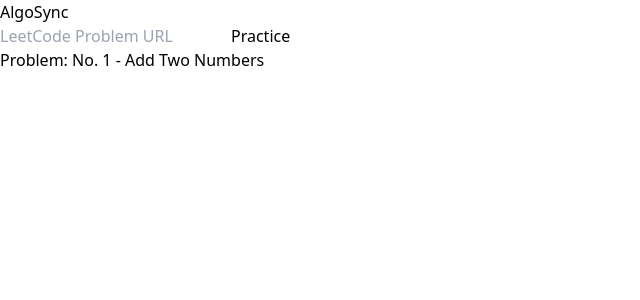
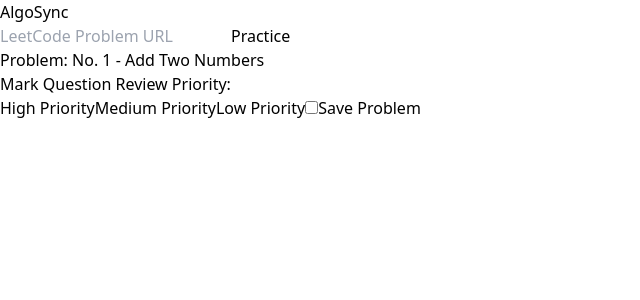
Before and after one commit to AlgoSync/algosync, a React app in the folder client/: page /app in a window 1280 px wide. Shown: the top 300 px of the page, without its empty margins (0-640 px from the left). Built offline with nearby package versions, Linux system fonts and the light colour scheme.

Commit message:
wrote everything to submit problem info up to API call

```diff
--- a/client/package.json
+++ b/client/package.json
@@ -13,6 +13,7 @@
   "dependencies": {
     "@reduxjs/toolkit": "^1.9.5",
     "axios": "^1.4.0",
+    "postcss-loader": "^7.3.3",
     "react": "^18.2.0",
     "react-dom": "^18.2.0",
     "react-redux": "^8.1.2",
--- a/client/src/App.jsx
+++ b/client/src/App.jsx
@@ -3,6 +3,7 @@
 import { Login } from "./components/login";
 import { Signup } from "./components/Signup";
 import { Route, Routes, BrowserRouter } from "react-router-dom";
+// import { History } from "./components/History";
 
 const App = () => {
   return (
@@ -15,6 +16,7 @@
           <Route path="/" element={<Login />} />
           <Route path="/signup" element={<Signup />} />
           <Route path="/app" element={<ProblemDisplay />} />
+          {/* <Route path="/history" element={<History />} /> */}
         </Routes>
       </BrowserRouter>
     </div>
--- /dev/null
+++ b/client/src/components/CardStack.jsx
@@ -0,0 +1,9 @@
+import React from "react";
+
+export const CardStack = () => {
+
+
+  render (
+
+  );
+};
--- /dev/null
+++ b/client/src/components/History.jsx
@@ -0,0 +1,17 @@
+import React from "react";
+
+export const History = () => {
+  render (
+    <div>
+      <section>
+        <div className="history-heading-container">
+          <h1>AlgoSync</h1>
+        </div>
+        <div>
+          <button>All Problems</button>
+        </div>
+        <div className="flashcard-bundles"></div>
+      </section>
+    </div>
+  );
+};
--- a/client/src/components/Signup.jsx
+++ b/client/src/components/Signup.jsx
@@ -22,6 +22,7 @@
     }
 
     // ADD API CALL AND VALIDATION   HERE
+
     dispatch(login(email.current));
     navigate("/app");
   };
--- a/client/src/components/problemDisplay.jsx
+++ b/client/src/components/problemDisplay.jsx
@@ -1,11 +1,16 @@
-import React, { useRef } from "react";
+import React, { useRef, useState } from "react";
+import { useNavigate } from "react-router-dom";
 import { useSelector, useDispatch } from "react-redux";
 import { setProblem } from "../state/workingProblem";
 export const ProblemDisplay = () => {
   const problem = useSelector((state) => state.workingProblem);
   const dispatch = useDispatch();
   const problemURL = useRef(null);
-  const handleSubmit = async (e) => {
+  const priority = useRef(null);
+  const [solved, markSolved] = useState(false);
+  const navigate = useNavigate();
+
+  const handleURLSubmit = async (e) => {
     e.preventDefault();
     if (!problemURL.current) {
       alert("Enter a leetCode problem URL");
@@ -15,9 +20,21 @@
     dispatch(setProblem(problem));
   };
 
+  const handleProblemSubmit = async (e) => {
+    e.preventDefault();
+    const problemObject = {
+      ...problem,
+      priority,
+      solved,
+    };
+
+    // PUT request to
+  };
+
   return (
     <div>
-      <form onSubmit={handleSubmit}>
+      {/* <button onClick={(e) => navigate('/history')}>Practice Old Problems</button> */}
+      <form onSubmit={handleURLSubmit}>
         <input
           type="text"
           name="problemURL"
@@ -27,6 +44,27 @@
         <button type="submit"> Practice</button>
       </form>
       Problem: No. {problem.question_id} - {problem.question_title}
+      {/* Section for problem tagging and submission */}
+      <form onSubmit={handleProblemSubmit}>
+        <div>Mark Question Review Priority: </div>
+        <button id="mark-high-prio" onClick={(priority.current = "High")}>
+          High Priority
+        </button>
+        <button id="mark-medium-prio" onClick={(priority.current = "Medium")}>
+          Medium Priority
+        </button>
+        <button id="mark-low-prio" onClick={(priority.current = "Low")}>
+          Low Priority
+        </button>
+        <label>
+          <input
+            type="checkbox"
+            checked={solved}
+            onClick={() => markSolved(!solved)}
+          />
+        </label>
+        <button type="submit"> Save Problem </button>
+      </form>
     </div>
   );
 };
```
Also changed, not shown: 2 other files (tests, documents, lock files or other folders).
